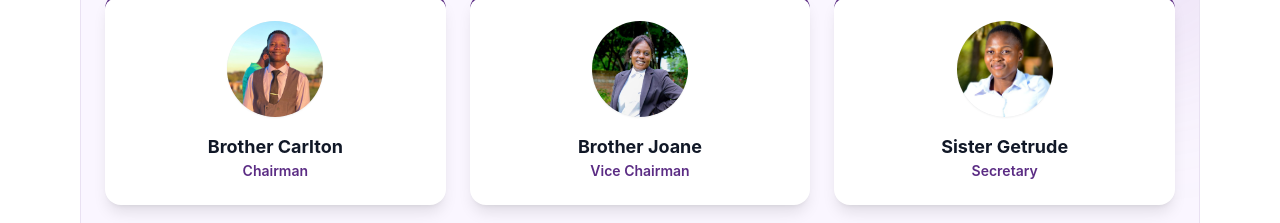
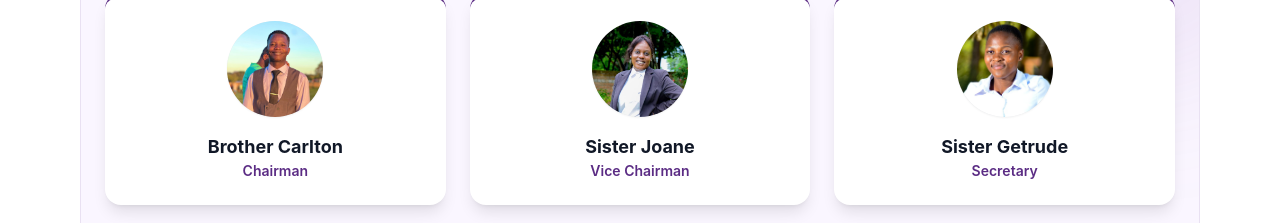
Before and after one commit to zviko163/zaoga-micc-youth-website, a React (Vite) app in the folder zaoga-youth-mvurwi/: page /who-we-are in a window 1280 px wide. Shown: the part 1320-1543 px from the top of the page. Built offline with nearby package versions, Linux system fonts and the light colour scheme.

Commit message:
content updates

```diff
--- a/zaoga-youth-mvurwi/src/pages/WhoAreWe.tsx
+++ b/zaoga-youth-mvurwi/src/pages/WhoAreWe.tsx
@@ -13,7 +13,7 @@ const advisers = [
 
 const executiveBoard = [
   { role: "Chairman", name: "Brother Carlton", image: "/images/board_checks.jpeg" },
-  { role: "Vice Chairman", name: "Brother Joane", image: "/images/board_vice_chair.jpeg" },
+  { role: "Vice Chairman", name: "Sister Joane", image: "/images/board_vice_chair.jpeg" },
   { role: "Secretary", name: "Sister Getrude", image: "/images/board_getty.jpeg" }
 ];
 
```
